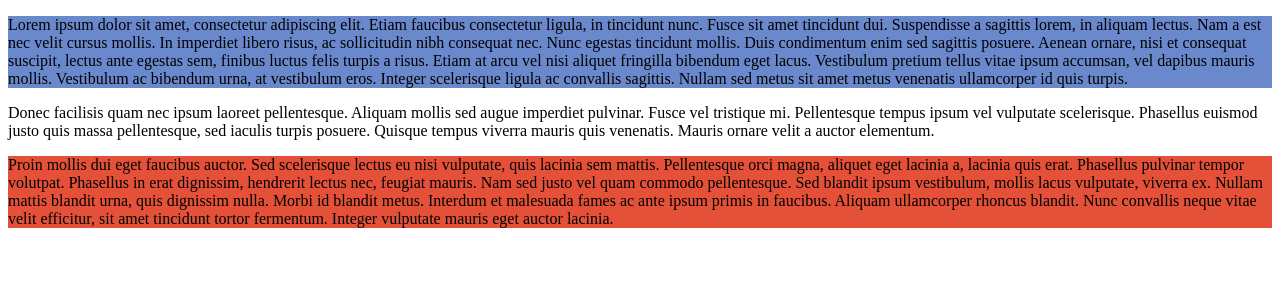
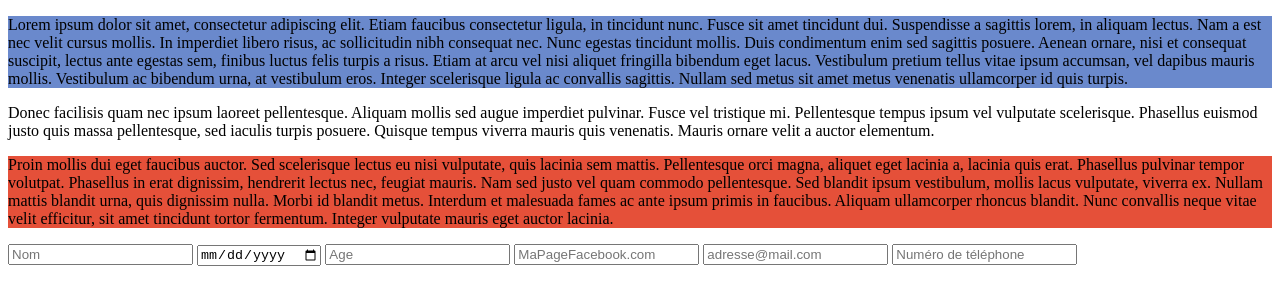
Before and after one commit to Nore1008/Tp1, a plain HTML site: page index.html in a window 1280 px wide. Drawn offline with Linux system fonts and the light colour scheme.

Commit message:
test paragraphe 8

```diff
--- a/index.html
+++ b/index.html
@@ -49,6 +49,16 @@
 
 	</p>
 
+	<form>
+		<input type="text" name="nom" placeholder="Nom"/>
+		<input type="date" name="date" placeholder="Date de naissance"/>
+		<input type="number" name="age" placeholder="Age"/>
+		<input type="url" name="facebook" placeholder="MaPageFacebook.com"/>
+		<input type="email" name="email" placeholder="adresse@mail.com"/>
+		<input type="tel" name="telephone" placeholder="Numéro de téléphone"/>
+	</form>
+
+
 
 
 	<footer>
```
